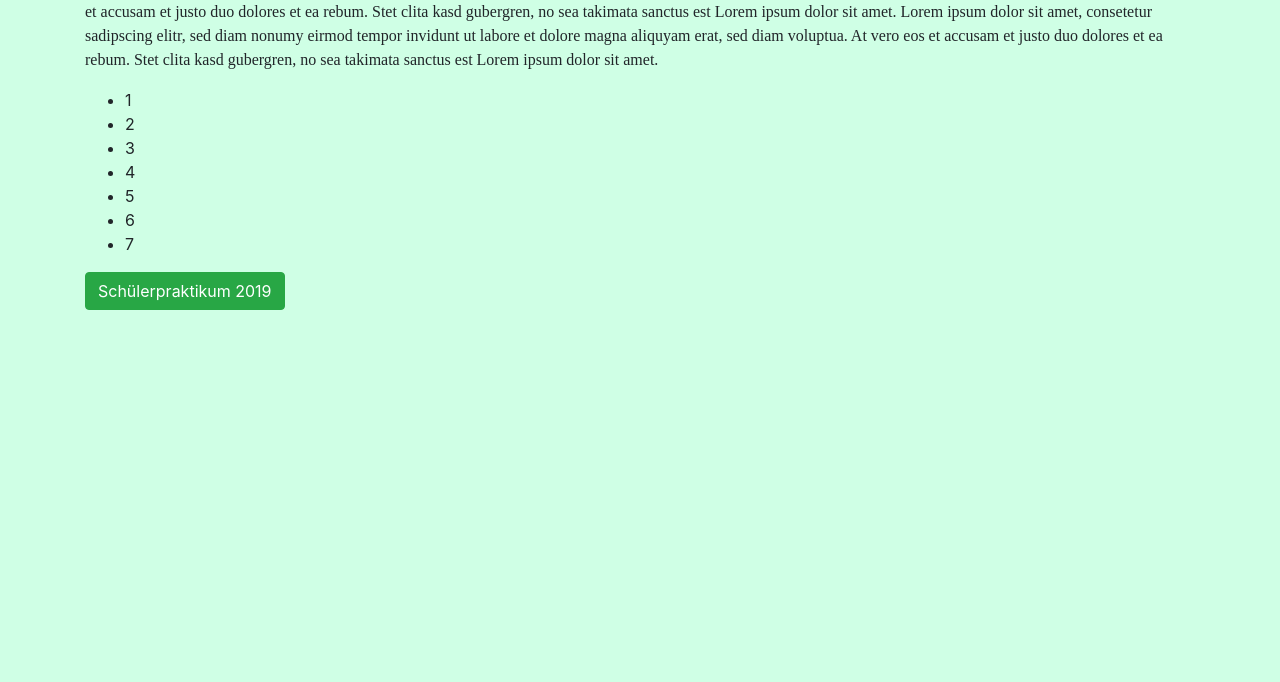
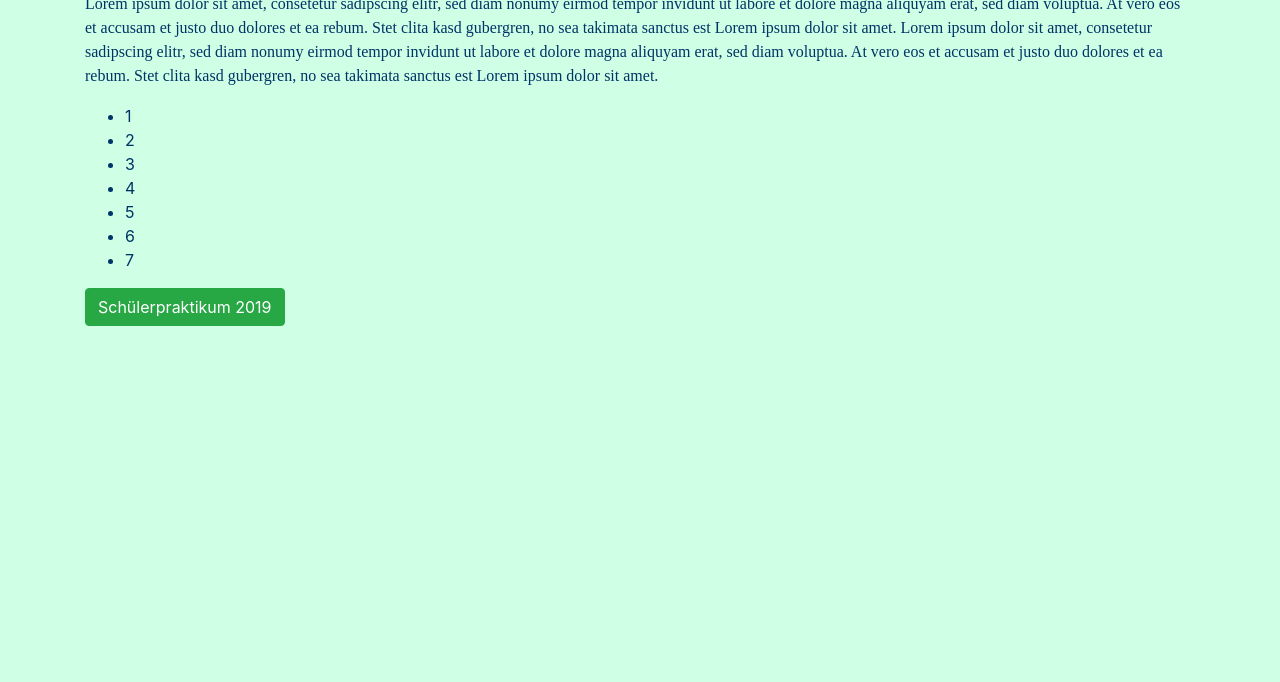
Before and after one commit to Powergears/test, a plain HTML site: page simple_hässliche_htmlseite.html in a window 1280 px wide. Shown: the part 118-800 px from the top of the page. Drawn offline with nearby package versions, Linux system fonts and the light colour scheme.

Commit message:
websitessindbillig

```diff
--- a/simple_hässliche_htmlseite.html
+++ b/simple_hässliche_htmlseite.html
@@ -10,7 +10,10 @@
 
   <title>Powergears.com</title>
 </head>
-    <body style="background-color: #cfffe5">
+
+
+<body style="background-color: #cfffe5;color: #003366">
+  <p style="">
 
     <div class="container">
       <div class="dropdown">
@@ -45,5 +48,7 @@
       <script src="https://code.jquery.com/jquery-3.3.1.slim.min.js" integrity="sha384-q8i/X+965DzO0rT7abK41JStQIAqVgRVzpbzo5smXKp4YfRvH+8abtTE1Pi6jizo" crossorigin="anonymous"></script>
       <script src="https://cdnjs.cloudflare.com/ajax/libs/popper.js/1.14.7/umd/popper.min.js" integrity="sha384-UO2eT0CpHqdSJQ6hJty5KVphtPhzWj9WO1clHTMGa3JDZwrnQq4sF86dIHNDz0W1" crossorigin="anonymous"></script>
       <script src="https://stackpath.bootstrapcdn.com/bootstrap/4.3.1/js/bootstrap.min.js" integrity="sha384-JjSmVgyd0p3pXB1rRibZUAYoIIy6OrQ6VrjIEaFf/nJGzIxFDsf4x0xIM+B07jRM" crossorigin="anonymous"></script>
+    </div>
+  </p>
 </body>
 </html>
```
Lines whose indentation alone changed are shown as unchanged.
